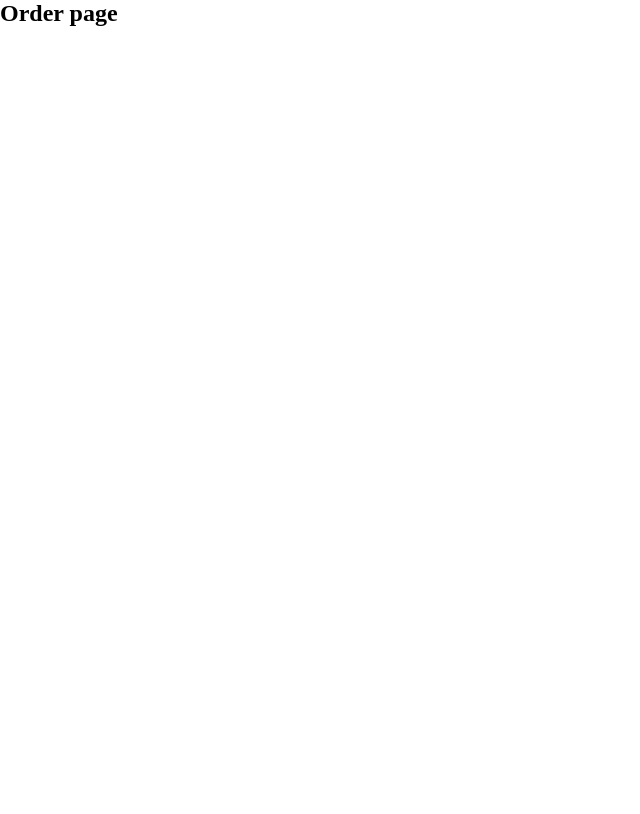
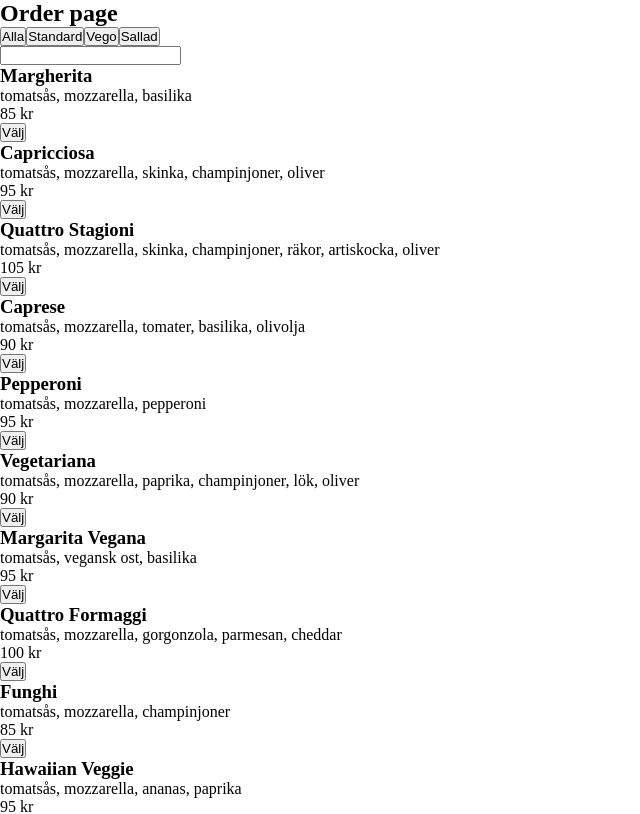
Before and after one commit to Eva-Li80/Frontend-2023, a React (Vite) app: page /order in a window 1280 px wide. Shown: the top 814 px of the page, without its empty margins (0-640 px from the left). Built offline with nearby package versions, Linux system fonts and the light colour scheme.

Commit message:
json - pizzameny + sortPizza

```diff
--- a/src/App.tsx
+++ b/src/App.tsx
@@ -1,6 +1,7 @@
 import { Route, BrowserRouter, Routes } from "react-router-dom";
 import Menu from "./Pages/Menu";
 import Order from "./Pages/Order";
+import PizzaMenu from "./PizzaMenu";
 
 function App() {
   return (
@@ -9,6 +10,7 @@ function App() {
         <Route index element={<Menu />} />
         <Route path="/order" element={<Order />} />
       </Routes>
+      <PizzaMenu />
     </BrowserRouter>
   );
 }
--- /dev/null
+++ b/src/PizzaMenu.tsx
@@ -0,0 +1,40 @@
+import React, { useState } from "react";
+import pizzaData from "./data.json";
+import SortMenu from "./SortMenu";
+
+export type Pizza = {
+  id: string;
+  type: string;
+  name: string;
+  ingredients: string[];
+  price: number;
+  size: string;
+};
+
+const PizzaMenu = () => {
+  const allPizzas: Pizza[] = [
+    ...pizzaData.klassiska_pizzor,
+    ...pizzaData.vego_pizzor,
+    ...pizzaData.sallader,
+  ];
+
+  const [pizzas, setPizzas] = useState(allPizzas);
+
+  return (
+    <div className="pizza-menu">
+      <SortMenu allPizzas={allPizzas} setPizzas={setPizzas} />
+      <input type="text" />
+      {pizzas.map((pizza) => (
+        <div key={pizza.id}>
+          <h3>{pizza.name}</h3>
+          <p>{pizza.ingredients.join(", ")}</p>
+          <p>{pizza.price} kr</p>
+          <button>Välj</button>
+          <br />
+        </div>
+      ))}
+    </div>
+  );
+};
+
+export default PizzaMenu;
--- /dev/null
+++ b/src/SortMenu.tsx
@@ -0,0 +1,50 @@
+import React from "react";
+import { Pizza } from "./PizzaMenu";
+
+type SortMenuProps = {
+  allPizzas: Pizza[];
+  setPizzas: React.Dispatch<React.SetStateAction<Pizza[]>>;
+};
+
+const SortMenu: React.FC<SortMenuProps> = ({ allPizzas, setPizzas }) => {
+  const handleSort = (category: string) => {
+    let sortedPizzas: Pizza[] = [];
+    switch (category) {
+      case "all":
+        sortedPizzas = allPizzas;
+        break;
+      case "standard":
+        sortedPizzas = allPizzas.filter((pizza) => pizza.type === "pizza");
+        break;
+      case "vego":
+        sortedPizzas = allPizzas.filter((pizza) => pizza.type === "vego");
+        break;
+      case "sallad":
+        sortedPizzas = allPizzas.filter((pizza) => pizza.type === "sallad");
+        break;
+      default:
+        sortedPizzas = allPizzas;
+        break;
+    }
+    setPizzas(sortedPizzas);
+  };
+
+  return (
+    <div className="sort-menu">
+      <button onClick={() => handleSort("all")} className="all">
+        Alla
+      </button>
+      <button onClick={() => handleSort("standard")} className="standard">
+        Standard
+      </button>
+      <button onClick={() => handleSort("vego")} className="vego">
+        Vego
+      </button>
+      <button onClick={() => handleSort("sallad")} className="sallad">
+        Sallad
+      </button>
+    </div>
+  );
+};
+
+export default SortMenu;
--- /dev/null
+++ b/src/data.json
@@ -0,0 +1,190 @@
+{
+  "klassiska_pizzor": [
+    {
+      "id": "1",
+      "type": "pizza",
+      "name": "Margherita",
+      "ingredients": ["tomatsås", "mozzarella", "basilika"],
+      "price": 85,
+      "size": "standard"
+    },
+    {
+      "id": "2",
+      "type": "pizza",
+      "name": "Capricciosa",
+      "ingredients": [
+        "tomatsås",
+        "mozzarella",
+        "skinka",
+        "champinjoner",
+        "oliver"
+      ],
+      "price": 95,
+      "size": "standard"
+    },
+    {
+      "id": "3",
+      "type": "pizza",
+      "name": "Quattro Stagioni",
+      "ingredients": [
+        "tomatsås",
+        "mozzarella",
+        "skinka",
+        "champinjoner",
+        "räkor",
+        "artiskocka",
+        "oliver"
+      ],
+      "price": 105,
+      "size": "standard"
+    },
+    {
+      "id": "4",
+      "type": "pizza",
+      "name": "Caprese",
+      "ingredients": [
+        "tomatsås",
+        "mozzarella",
+        "tomater",
+        "basilika",
+        "olivolja"
+      ],
+      "price": 90,
+      "size": "standard"
+    },
+    {
+      "id": "5",
+      "type": "pizza",
+      "name": "Pepperoni",
+      "ingredients": ["tomatsås", "mozzarella", "pepperoni"],
+      "price": 95,
+      "size": "standard"
+    }
+  ],
+  "vego_pizzor": [
+    {
+      "id": "6",
+      "type": "vego",
+      "name": "Vegetariana",
+      "ingredients": [
+        "tomatsås",
+        "mozzarella",
+        "paprika",
+        "champinjoner",
+        "lök",
+        "oliver"
+      ],
+      "price": 90,
+      "size": "standard"
+    },
+    {
+      "id": "7",
+      "type": "vego",
+      "name": "Margarita Vegana",
+      "ingredients": ["tomatsås", "vegansk ost", "basilika"],
+      "price": 95,
+      "size": "standard"
+    },
+    {
+      "id": "8",
+      "type": "vego",
+      "name": "Quattro Formaggi",
+      "ingredients": [
+        "tomatsås",
+        "mozzarella",
+        "gorgonzola",
+        "parmesan",
+        "cheddar"
+      ],
+      "price": 100,
+      "size": "standard"
+    },
+    {
+      "id": "9",
+      "type": "vego",
+      "name": "Funghi",
+      "ingredients": ["tomatsås", "mozzarella", "champinjoner"],
+      "price": 85,
+      "size": "standard"
+    },
+    {
+      "id": "10",
+      "type": "vego",
+      "name": "Hawaiian Veggie",
+      "ingredients": ["tomatsås", "mozzarella", "ananas", "paprika"],
+      "price": 95,
+      "size": "standard"
+    }
+  ],
+  "sallader": [
+    {
+      "id": "11",
+      "type": "sallad",
+      "name": "Caesarsallad",
+      "ingredients": [
+        "salladsblandning",
+        "kyckling",
+        "krutonger",
+        "parmesan",
+        "Caesardressing"
+      ],
+      "price": 80,
+      "size": "standard"
+    },
+    {
+      "id": "12",
+      "type": "sallad",
+      "name": "Grekisk Sallad",
+      "ingredients": [
+        "salladsblandning",
+        "tomater",
+        "gurka",
+        "oliver",
+        "fetaost",
+        "rödlök"
+      ],
+      "price": 80,
+      "size": "standard"
+    },
+    {
+      "id": "13",
+      "type": "sallad",
+      "name": "Caprese Sallad",
+      "ingredients": ["tomater", "mozzarella", "basilika", "olivolja"],
+      "price": 80,
+      "size": "standard"
+    },
+    {
+      "id": "14",
+      "type": "sallad",
+      "name": "Pastasallad",
+      "ingredients": [
+        "pasta",
+        "körsbärstomater",
+        "rödlök",
+        "oliver",
+        "fetaost",
+        "basilika",
+        "olivolja"
+      ],
+      "price": 80,
+      "size": "standard"
+    },
+    {
+      "id": "15",
+      "type": "sallad",
+      "name": "Avokado- och Räksallad",
+      "ingredients": [
+        "avokado",
+        "räkor",
+        "salladsblandning",
+        "tomater",
+        "gurka",
+        "rödlök",
+        "limedressing"
+      ],
+      "price": 80,
+      "size": "standard"
+    }
+  ]
+}
```
